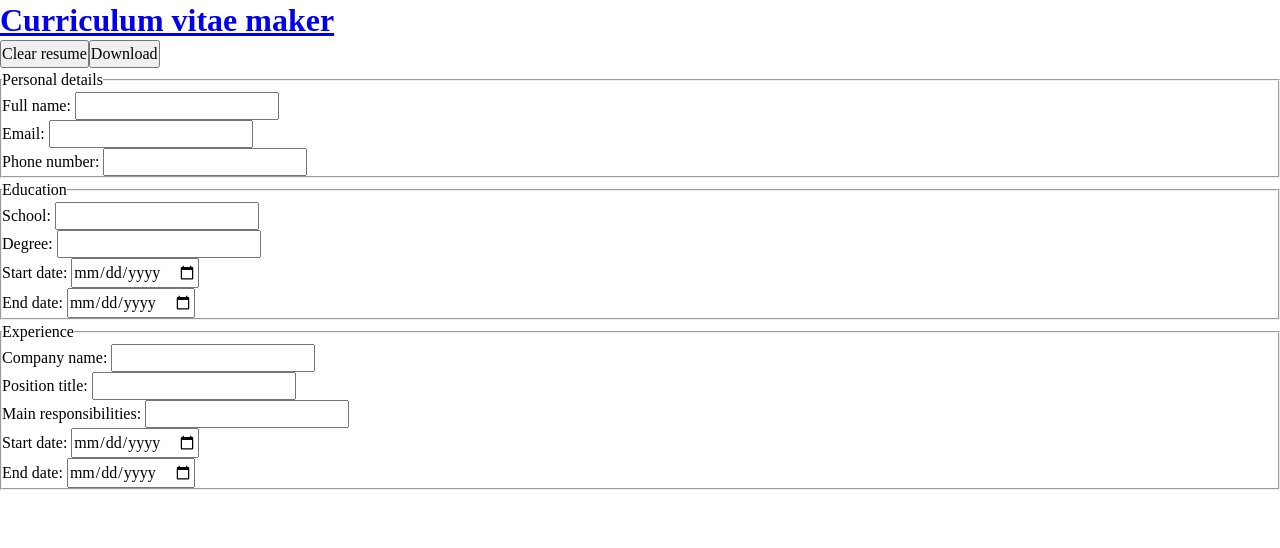
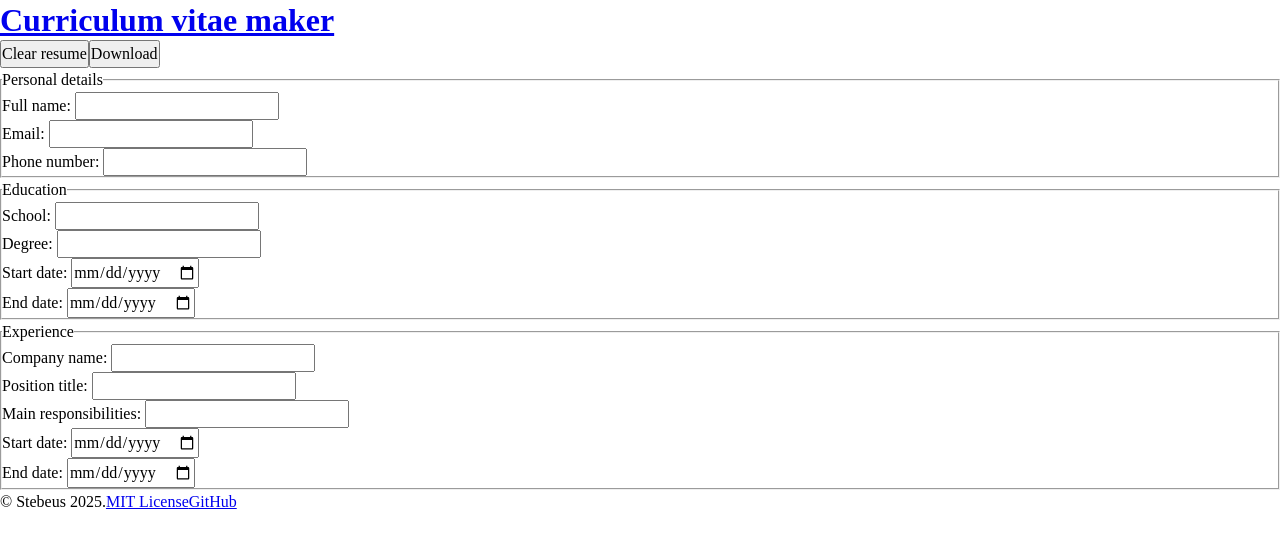
Before and after one commit to stebeus/curriculum-vitae-maker, a React (Vite) app: page / in a window 1280 px wide. Shown: the top 548 px of the page. Built offline with nearby package versions, Linux system fonts and the light colour scheme.

Commit message:
feat: add footer

```diff
--- a/src/App.jsx
+++ b/src/App.jsx
@@ -1,5 +1,6 @@
 import { Form } from './components/Form.jsx';
 import { UserActions } from './components/UserActions.jsx';
+import { Link } from './components/ui/Link.jsx';
 
 export function App() {
   return (
@@ -13,6 +14,17 @@ export function App() {
         <UserActions />
         <Form />
       </main>
+      <footer>
+        <p>
+          © Stebeus 2025.
+          <Link to="https://opensource.org/license/mit" isExternal={true}>
+            MIT License
+          </Link>
+          <Link to="https://github.com/stebeus" isExternal={true}>
+            GitHub
+          </Link>
+        </p>
+      </footer>
     </>
   );
 }
```
